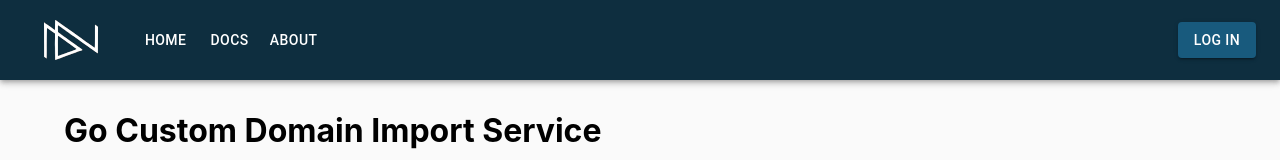
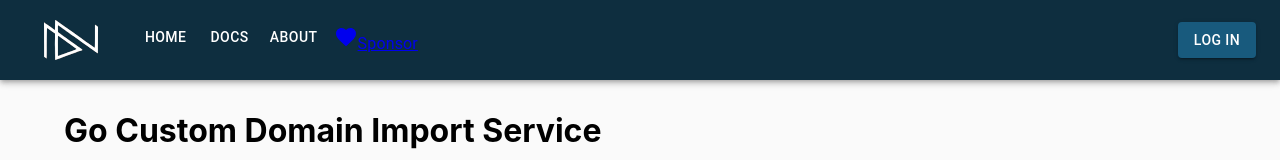
Before and after one commit to devnw/gopkgs-client, a React (Create React App) app: page / in a window 1280 px wide. Shown: the top 160 px of the page. Built offline with nearby package versions, Linux system fonts and the light colour scheme.

Commit message:
initial sponsor link add

```diff
--- a/src/components/NavBar/NavBar.js
+++ b/src/components/NavBar/NavBar.js
@@ -1,18 +1,22 @@
 import React, { useState } from "react";
 import { Link } from "react-router-dom";
 
-import AppBar from "@mui/material/AppBar";
-import Box from "@mui/material/Box";
-import Toolbar from "@mui/material/Toolbar";
-import IconButton from "@mui/material/IconButton";
-import Typography from "@mui/material/Typography";
-import Menu from "@mui/material/Menu";
 import MenuIcon from "@mui/icons-material/Menu";
-import Container from "@mui/material/Container";
-import Avatar from "@mui/material/Avatar";
-import Button from "@mui/material/Button";
-import Tooltip from "@mui/material/Tooltip";
-import MenuItem from "@mui/material/MenuItem";
+import FavoriteIcon from "@mui/icons-material/Favorite";
+
+import {
+  AppBar,
+  Box,
+  Toolbar,
+  IconButton,
+  Typography,
+  Menu,
+  Container,
+  Avatar,
+  Button,
+  Tooltip,
+  MenuItem,
+} from "@mui/material";
 
 import { useAuth0 } from "@auth0/auth0-react";
 
@@ -105,6 +109,21 @@ const NavBar = (props) => {
                   </MenuItem>
                 )
               )}
+              <MenuItem>
+                <a
+                  href="https://github.com/sponsors/devnw"
+                  target="_blank"
+                  rel="noreferrer noopener"
+                >
+                  <Typography
+                    textAlign="center"
+                    sx={{ textTransform: "capitalize" }}
+                  >
+                    <FavoriteIcon />
+                    Sponsor
+                  </Typography>
+                </a>
+              </MenuItem>
             </Menu>
           </Box>
 
@@ -131,6 +150,31 @@ const NavBar = (props) => {
                 </Button>
               )
             )}
+            <Button
+              sx={{
+                my: 2,
+                color: "white",
+                display: "block",
+                "&:hover": {
+                  background: "#185A7D",
+                },
+                textAlign: "center",
+              }}
+            >
+              <a
+                href="https://github.com/sponsors/devnw"
+                target="_blank"
+                rel="noreferrer noopener"
+              >
+                <Typography
+                  textAlign="center"
+                  sx={{ textTransform: "capitalize" }}
+                >
+                  <FavoriteIcon />
+                  Sponsor
+                </Typography>
+              </a>
+            </Button>
           </Box>
           <Box sx={{ flexGrow: 0 }}>
             {!isAuthenticated ? (
```
